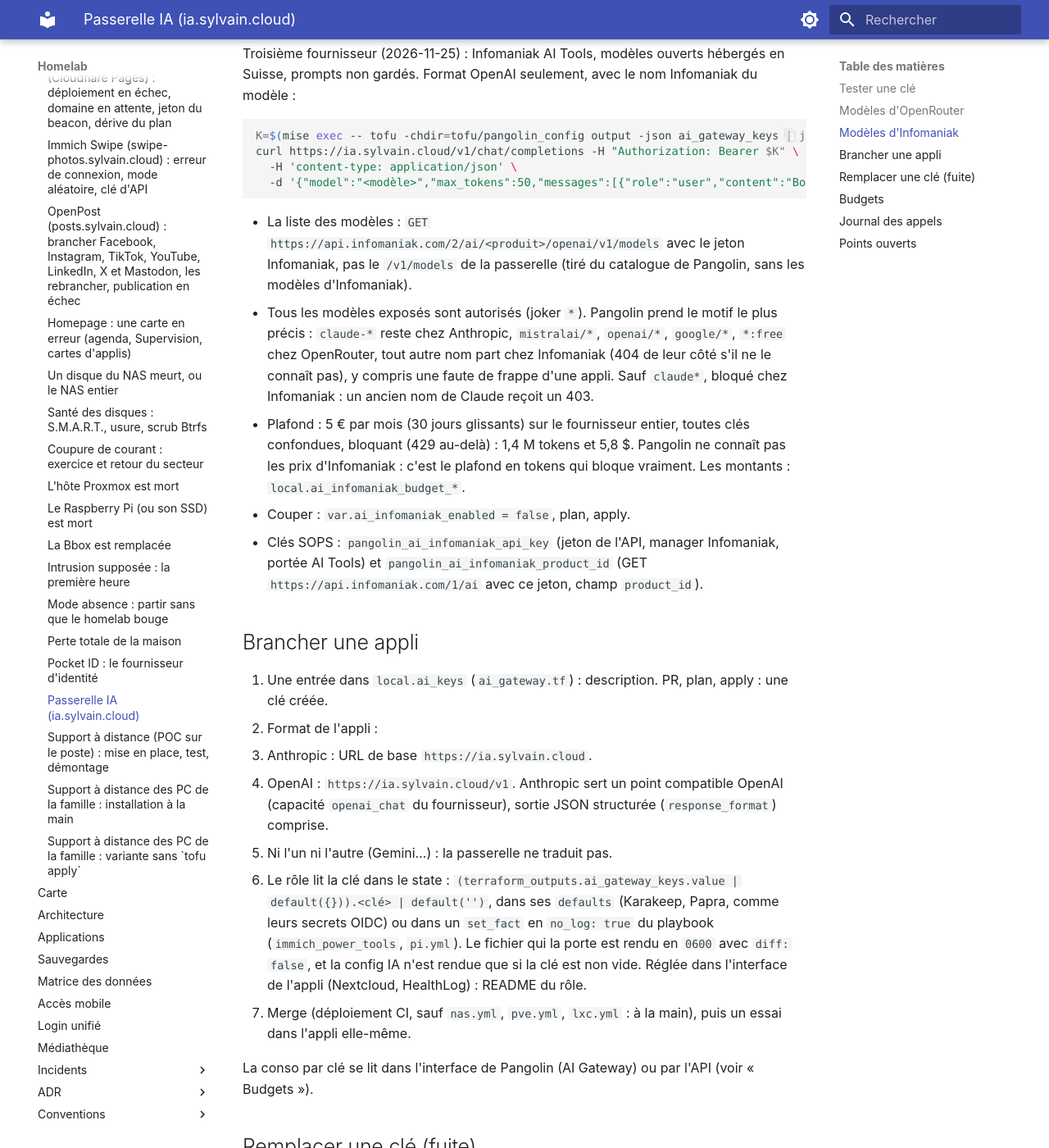
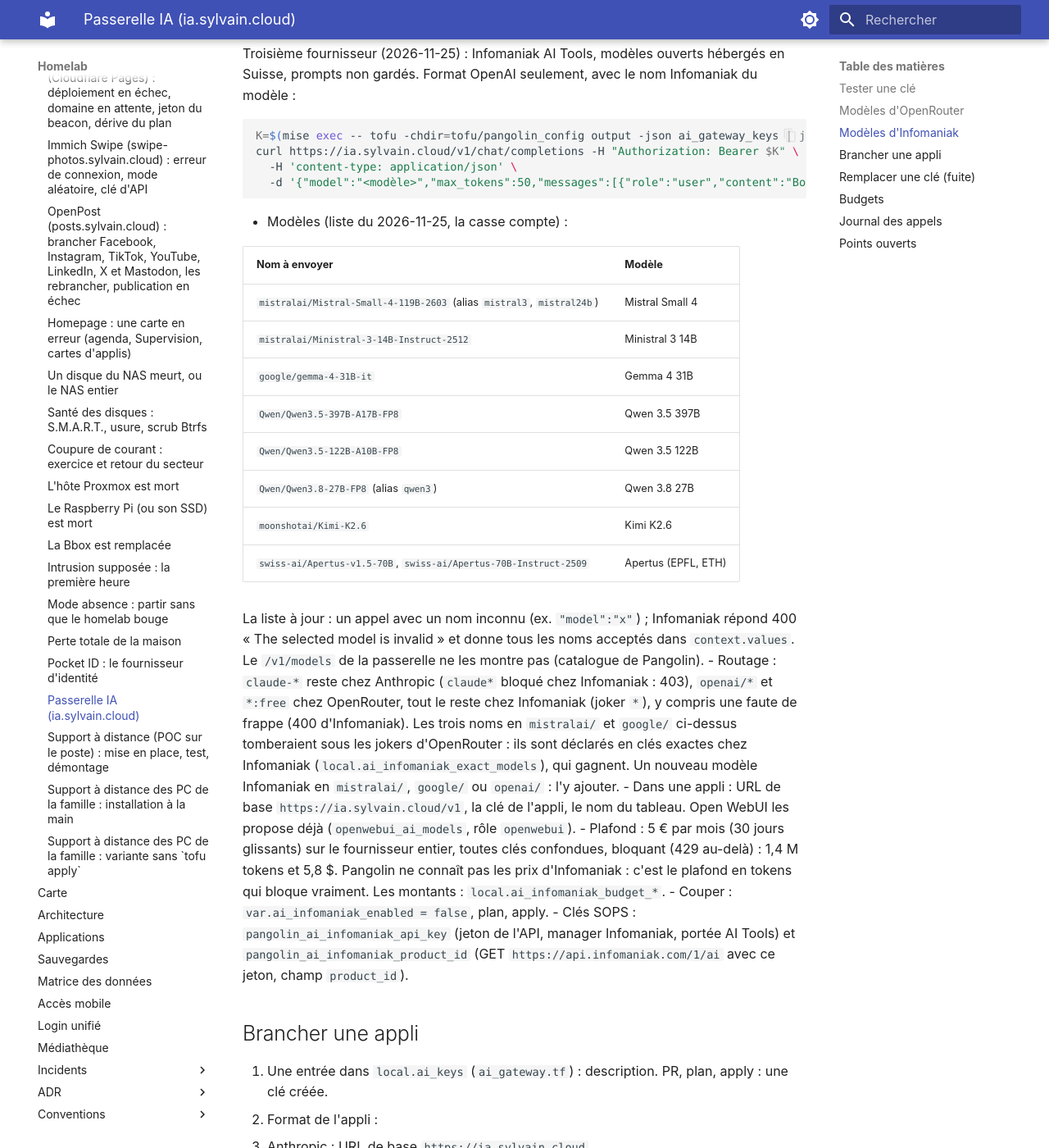
Before and after one commit to sylvainmetayer/homelab, an MkDocs documentation site: the page built from docs/runbooks/passerelle-ia.md, in a window 1280 px wide and 1400 px high, scrolled down 1881 px. Shown: the whole window at 82% size. Built offline with MkDocs 1.6.1 and Material for MkDocs 9.7.7, drawn with Linux system fonts in a browser that asks for light colours.

Commit message:
feat(openwebui): modèles d'Infomaniak dans le chat, runbook d'usage
- Open WebUI propose Mistral Small 4, Ministral 3, Gemma 4, Qwen 3.5/3.8,
  Kimi K2.6 et Apertus d'Infomaniak, par la même clé et la même passerelle
  (plafond de 5 € par mois partagé sur tout Infomaniak).
- Clés exactes chez Infomaniak pour ses trois modèles en mistralai/ et
  google/ : les jokers d'OpenRouter, plus précis que `*`, les envoyaient
  chez OpenRouter.
- Runbook : noms utilisables, comment lire la liste (400 d'Infomaniak,
  context.values), 400 et non 404 pour un nom inconnu, usage dans une appli.

Claude-Session: https://claude.ai/code/session_01EfxfY9azDfMvXXJa9jZRfr

````diff
--- a/docs/runbooks/passerelle-ia.md
+++ b/docs/runbooks/passerelle-ia.md
@@ -78,15 +78,33 @@ curl https://ia.sylvain.cloud/v1/chat/completions -H "Authorization: Bearer $K"
   -d '{"model":"<modèle>","max_tokens":50,"messages":[{"role":"user","content":"Bonjour"}]}'
 ```
 
-- La liste des modèles : `GET https://api.infomaniak.com/2/ai/<produit>/openai/v1/models`
-  avec le jeton Infomaniak, pas le `/v1/models` de la passerelle (tiré du
-  catalogue de Pangolin, sans les modèles d'Infomaniak).
-- Tous les modèles exposés sont autorisés (joker `*`). Pangolin prend le motif
-  le plus précis : `claude-*` reste chez Anthropic, `mistralai/*`, `openai/*`,
-  `google/*`, `*:free` chez OpenRouter, tout autre nom part chez Infomaniak
-  (404 de leur côté s'il ne le connaît pas), y compris une faute de frappe
-  d'une appli. Sauf `claude*`, bloqué chez Infomaniak : un ancien nom de
-  Claude reçoit un 403.
+- Modèles (liste du 2026-11-25, la casse compte) :
+
+  | Nom à envoyer | Modèle |
+  |---|---|
+  | `mistralai/Mistral-Small-4-119B-2603` (alias `mistral3`, `mistral24b`) | Mistral Small 4 |
+  | `mistralai/Ministral-3-14B-Instruct-2512` | Ministral 3 14B |
+  | `google/gemma-4-31B-it` | Gemma 4 31B |
+  | `Qwen/Qwen3.5-397B-A17B-FP8` | Qwen 3.5 397B |
+  | `Qwen/Qwen3.5-122B-A10B-FP8` | Qwen 3.5 122B |
+  | `Qwen/Qwen3.8-27B-FP8` (alias `qwen3`) | Qwen 3.8 27B |
+  | `moonshotai/Kimi-K2.6` | Kimi K2.6 |
+  | `swiss-ai/Apertus-v1.5-70B`, `swiss-ai/Apertus-70B-Instruct-2509` | Apertus (EPFL, ETH) |
+
+  La liste à jour : un appel avec un nom inconnu (ex. `"model":"x"`) ;
+  Infomaniak répond 400 « The selected model is invalid » et donne tous les
+  noms acceptés dans `context.values`. Le `/v1/models` de la passerelle ne les
+  montre pas (catalogue de Pangolin).
+- Routage : `claude-*` reste chez Anthropic (`claude*` bloqué chez
+  Infomaniak : 403), `openai/*` et `*:free` chez OpenRouter, tout le reste chez
+  Infomaniak (joker `*`), y compris une faute de frappe (400 d'Infomaniak).
+  Les trois noms en `mistralai/` et `google/` ci-dessus tomberaient sous les
+  jokers d'OpenRouter : ils sont déclarés en clés exactes chez Infomaniak
+  (`local.ai_infomaniak_exact_models`), qui gagnent. Un nouveau modèle
+  Infomaniak en `mistralai/`, `google/` ou `openai/` : l'y ajouter.
+- Dans une appli : URL de base `https://ia.sylvain.cloud/v1`, la clé de
+  l'appli, le nom du tableau. Open WebUI les propose déjà
+  (`openwebui_ai_models`, rôle `openwebui`).
 - Plafond : 5 € par mois (30 jours glissants) sur le fournisseur entier,
   toutes clés confondues, bloquant (429 au-delà) : 1,4 M tokens et 5,8 $.
   Pangolin ne connaît pas les prix d'Infomaniak : c'est le plafond en tokens
````
Also changed, not shown: ansible/roles/openwebui/README.md (+5 -2 lines), 3 other files.
